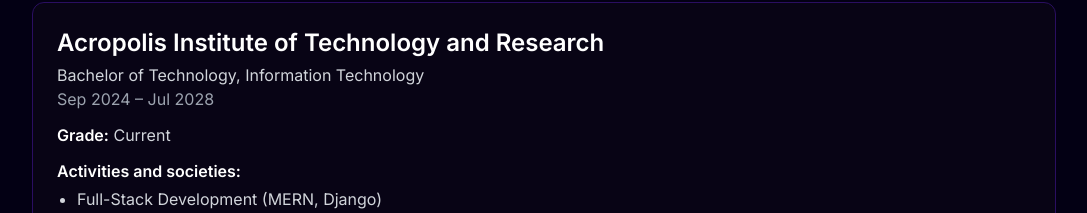
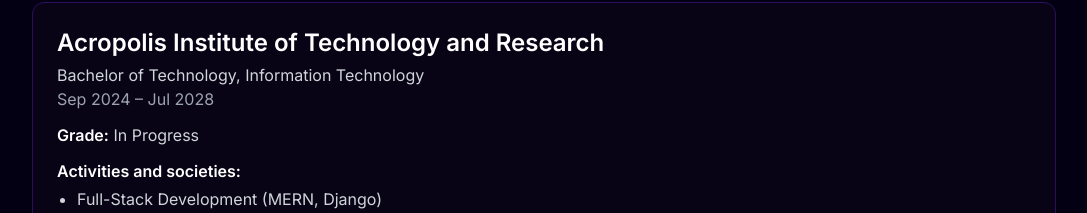
Before and after one commit to rudraksha127/Portfolio, a Next.js app: page / in a window 1280 px wide. Shown: the part 1019-1232 px from the top of the page, without its empty margins (96-1183 px from the left). Built offline with nearby package versions, Linux system fonts and the light colour scheme; a web font is replaced by a local one.

Commit message:
Refine Education grade wording per review
Agent-Logs-Url: https://github.com/rudraksha127/Portfolio/sessions/2e665db8-59d1-4194-83b7-0d13865ee7fa

Co-authored-by: rudraksha127 <189518047+rudraksha127@users.noreply.github.com>

```diff
--- a/constants/index.ts
+++ b/constants/index.ts
@@ -262,7 +262,7 @@ export const EDUCATION = [
     institute: "Acropolis Institute of Technology and Research",
     level: "Bachelor of Technology, Information Technology",
     duration: "Sep 2024 – Jul 2028",
-    grade: "Current",
+    grade: "In Progress",
     activities: [
       "Full-Stack Development (MERN, Django)",
       "Data Structures & Algorithms (DSA)",
```
